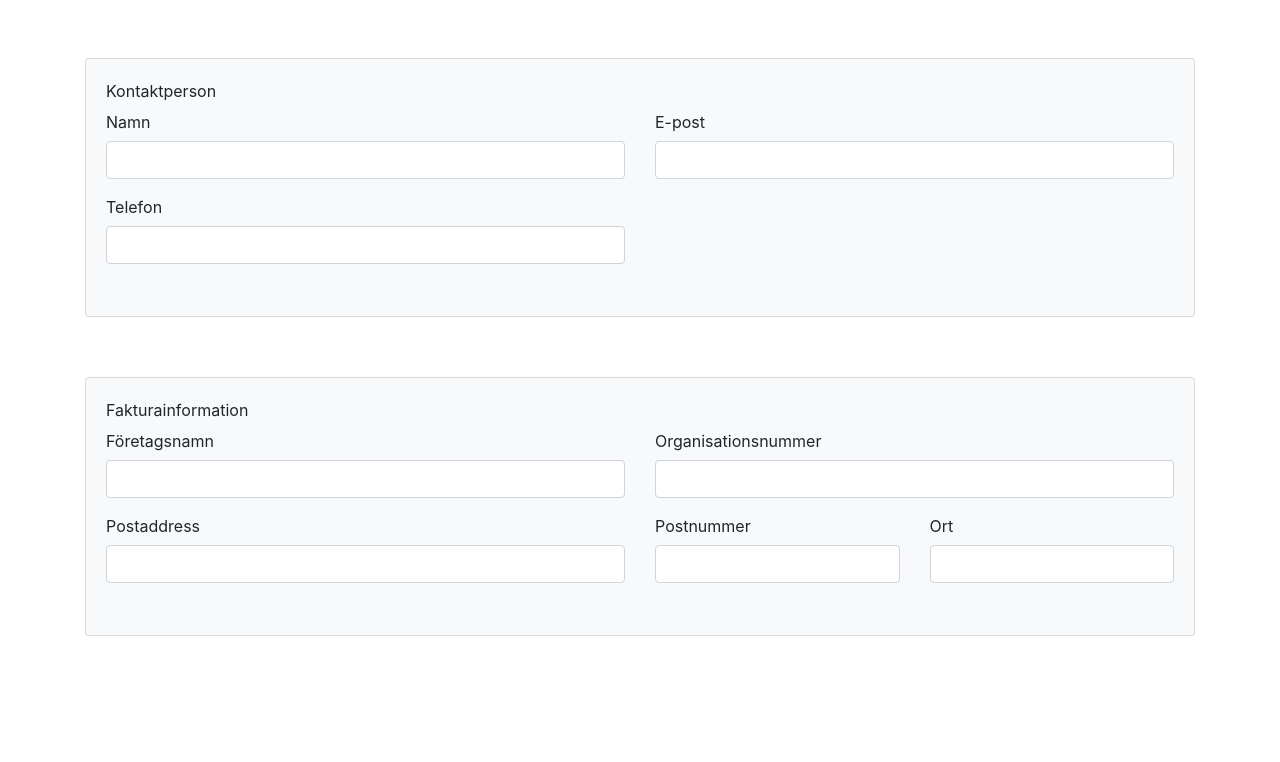
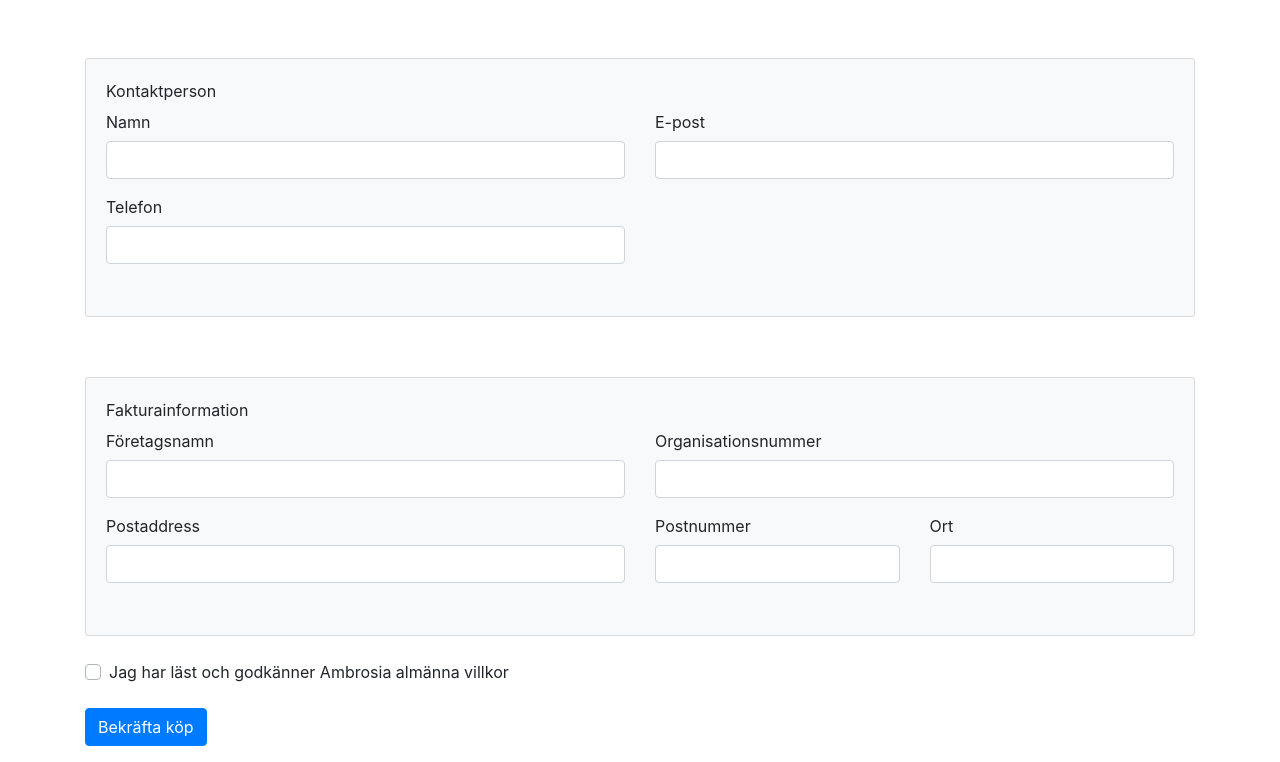
Before and after one commit to junhuhdev/ambrosia-web, a Vue app: page /#/cart-checkout-page in a window 1280 px wide. Shown: the part 1003-1765 px from the top of the page. Before the commit the page ends 1639 px from the top, so only its background shows below. Built offline with nearby package versions, Linux system fonts and the light colour scheme.

Commit message:
fixed checkout flow

```diff
--- a/src/views/cart/CartCheckoutForm.vue
+++ b/src/views/cart/CartCheckoutForm.vue
@@ -92,8 +92,20 @@
           </b-row>
         </b-form-group>
       </b-card>
-      <b-row>
-      </b-row>
+      <br/>
+      <b-form-checkbox
+          id="checkbox-1"
+          v-model="status"
+          name="checkbox-1"
+          value="accepted"
+          unchecked-value="not_accepted"
+      >
+        Jag har läst och godkänner Ambrosia almänna villkor
+      </b-form-checkbox>
+      <br/>
+      <b-form-group>
+        <b-button type="submit" variant="primary">Bekräfta köp</b-button>
+      </b-form-group>
     </b-form>
   </div>
 </template>
```
